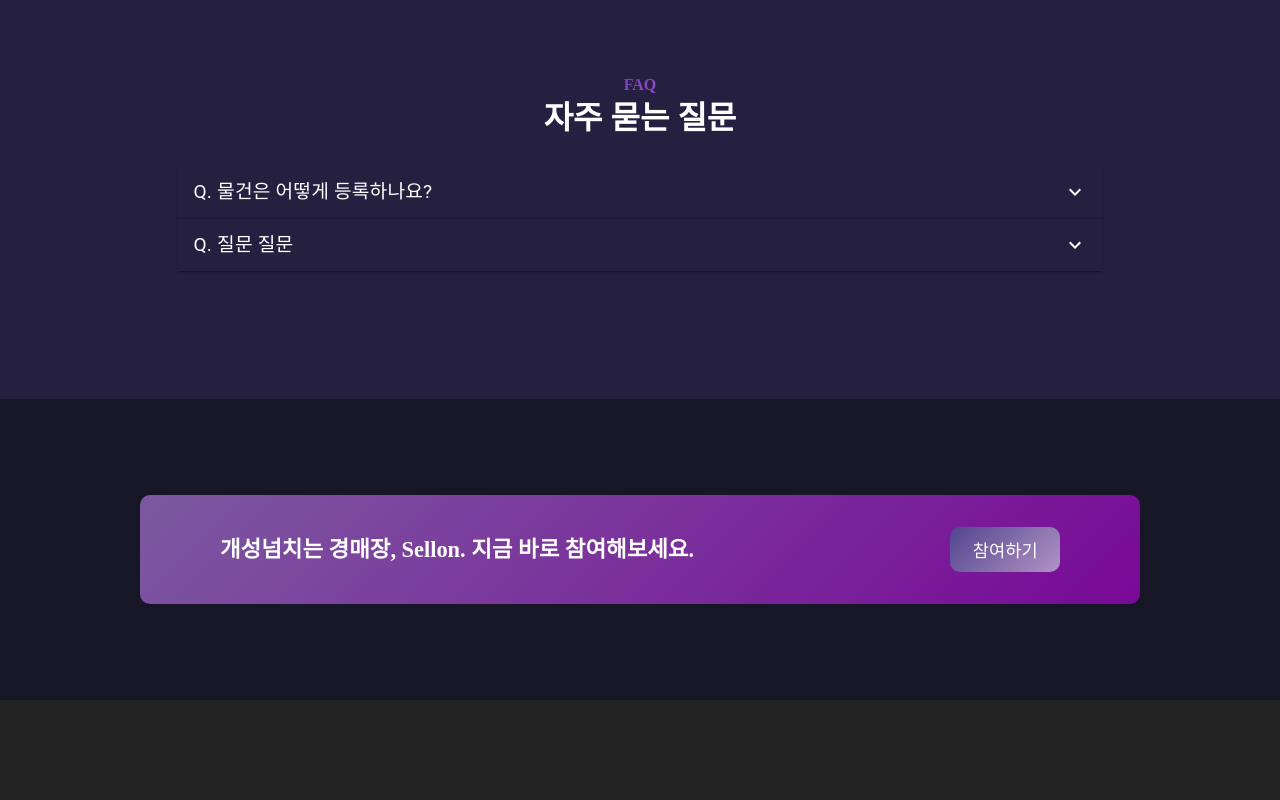
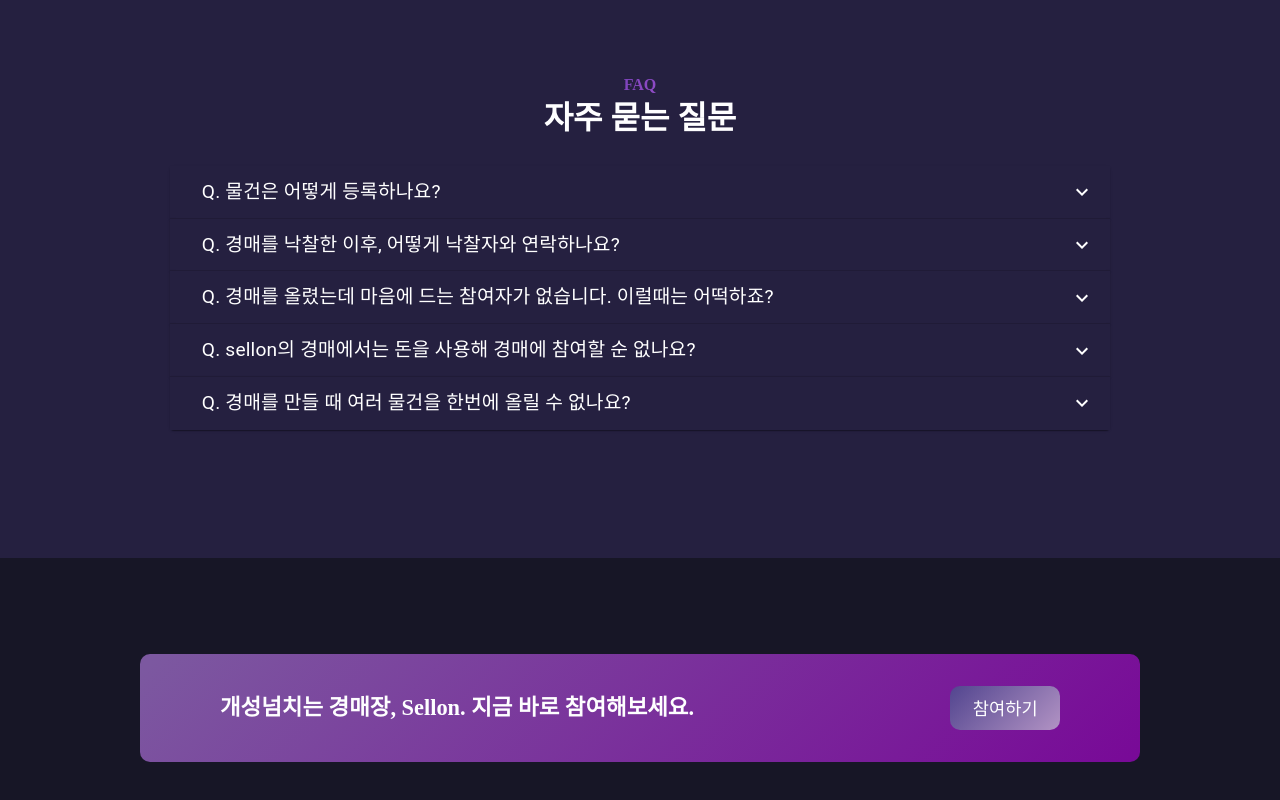
Before and after one commit to bunderLikeLion/sellon_frontend, a React (Create React App) app: page / in a window 1280 px wide. Shown: the part 1920-2720 px from the top of the page. Before the commit the page ends 2620 px from the top, so only its background shows below. Built offline with nearby package versions, Linux system fonts and the light colour scheme; no server answers.

Commit message:
chore: FAQ 문구 추가

```diff
--- a/src/pages/About/About.js
+++ b/src/pages/About/About.js
@@ -276,7 +276,12 @@ const StyledAccordionSummary = styled(AccordionSummary)`
 
 const AccordionTitle = styled(Typography)`
   font-size: 1.2rem !important;
+  padding-left: 1rem;
 `
+
+const AccordionContent = styled(Typography)`
+  padding: 2rem;
+`;
 
 const ParticipantBanner = styled.div`
   padding: 2rem 5rem;
@@ -451,12 +456,13 @@ const About = () => {
               </AccordionTitle>
             </StyledAccordionSummary>
             <AccordionDetails>
-              <Typography>
-                Lorem ipsum dolor sit amet, consectetur adipiscing elit. Suspendisse
-                malesuada lacus ex, sit amet blandit leo lobortis eget.
-              </Typography>
+              <AccordionContent>
+                1. 경매장 페이지 우상단의 경매 올리기로 경매 작성 페이지로 가주세요.<br></br>
+                2. 경매 열기 페이지의 양식을 작성한 후 경매를 발행해주세요. 😎
+              </AccordionContent>
             </AccordionDetails>
           </StyledAccordion>
+
           <StyledAccordion>
             <StyledAccordionSummary
               expandIcon={<ExpandMoreIcon />}
@@ -464,16 +470,67 @@ const About = () => {
               id="panel2a-header"
             >
               <AccordionTitle>
-                Q. 질문 질문
+                Q. 경매를 낙찰한 이후, 어떻게 낙찰자와 연락하나요?
               </AccordionTitle>
             </StyledAccordionSummary>
-            <AccordionDetails>
+            <AccordionContent>
               <Typography>
-                Lorem ipsum dolor sit amet, consectetur adipiscing elit. Suspendisse
-                malesuada lacus ex, sit amet blandit leo lobortis eget.
+                개인페이지 &gt; 진행중인 거래 탭에 참여자와 연락할 수 있는 채팅 기능이 마련되어져 있어요. 채팅으로 참여자와 편하게 연락하세요!😉
               </Typography>
-            </AccordionDetails>
+            </AccordionContent>
           </StyledAccordion>
+
+          <StyledAccordion>
+            <StyledAccordionSummary
+              expandIcon={<ExpandMoreIcon />}
+              aria-controls="panel3a-content"
+              id="panel3a-header"
+            >
+              <AccordionTitle>
+                Q. 경매를 올렸는데 마음에 드는 참여자가 없습니다. 이럴때는 어떡하죠?
+              </AccordionTitle>
+            </StyledAccordionSummary>
+            <AccordionContent>
+              <Typography>
+                안타깝지만 내가 올린 경매의 상세 페이지에서 ‘폐기’ 버튼을 눌러서, 물건을 고르지 않고 경매를 바로 종료할 수 있습니다.
+              </Typography>
+            </AccordionContent>
+          </StyledAccordion>
+
+          <StyledAccordion>
+            <StyledAccordionSummary
+              expandIcon={<ExpandMoreIcon />}
+              aria-controls="panel4a-content"
+              id="panel4a-header"
+            >
+              <AccordionTitle>
+                Q. sellon의 경매에서는 돈을 사용해 경매에 참여할 순 없나요?
+              </AccordionTitle>
+            </StyledAccordionSummary>
+            <AccordionContent>
+              <Typography>
+                네, 없습니다! sellon은 ‘물물’경매를 위한 사이트로 돈과 관련된 기능은 없습니다.☺️
+              </Typography>
+            </AccordionContent>
+          </StyledAccordion>
+
+          <StyledAccordion>
+            <StyledAccordionSummary
+              expandIcon={<ExpandMoreIcon />}
+              aria-controls="panel5a-content"
+              id="panel5a-header"
+            >
+              <AccordionTitle>
+                Q. 경매를 만들 때 여러 물건을 한번에 올릴 수 없나요?
+              </AccordionTitle>
+            </StyledAccordionSummary>
+            <AccordionContent>
+              <Typography>
+                경매를 열 때는 한번에 물건 한 개만 등록해주세요.
+              </Typography>
+            </AccordionContent>
+          </StyledAccordion>
+
         </AccordionContainer>
       </FAQContainer>
       <ParticipantBannerContainer>
```
